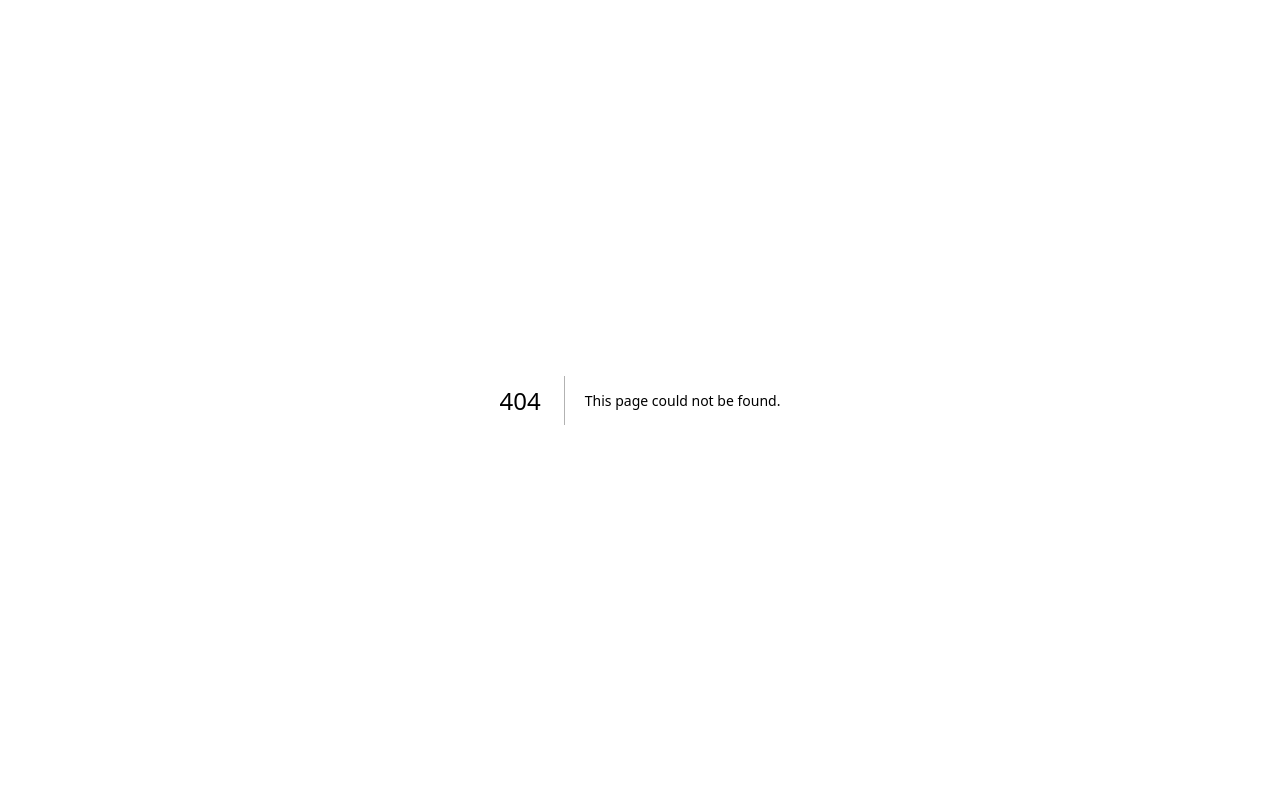
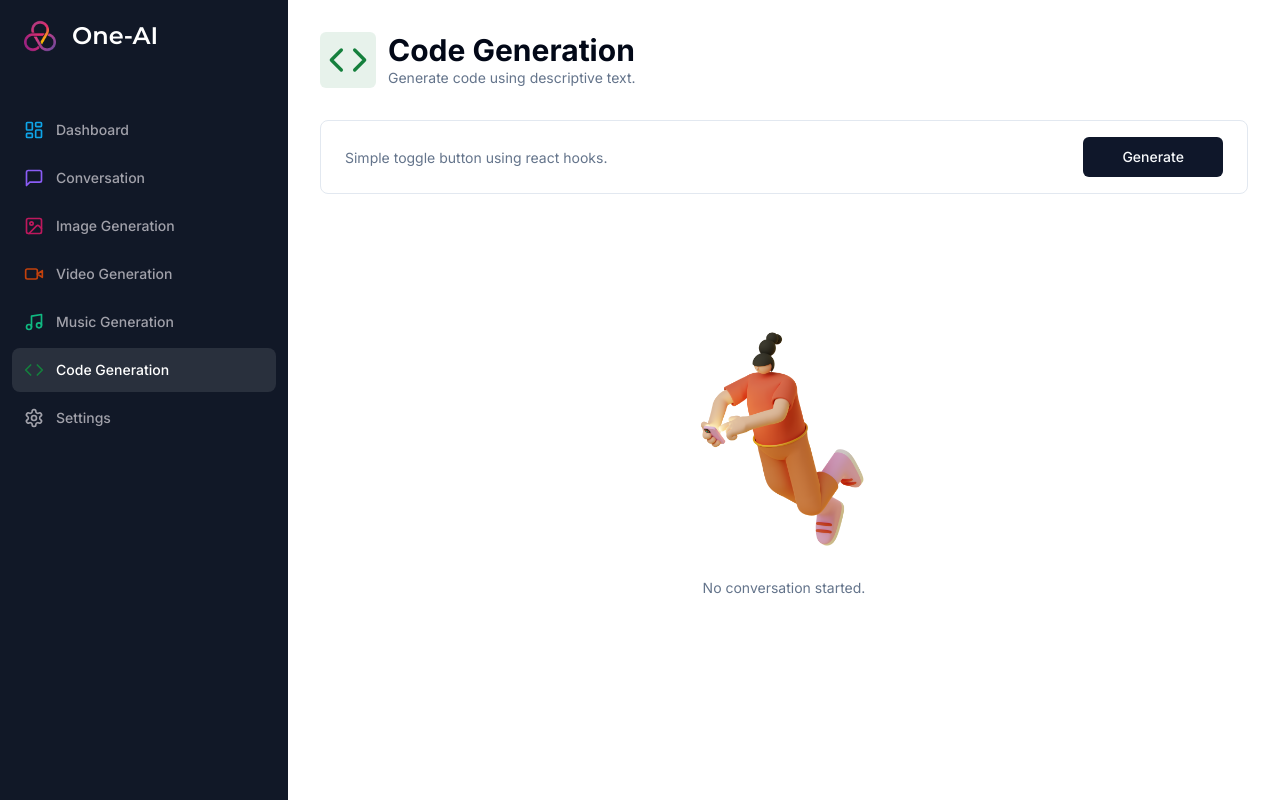
Before and after one commit to Himasnhu-AT/one-ai, a Next.js app: page /code in a window 1280 px wide. Before the commit this address had no page. Built offline with nearby package versions, Linux system fonts and the light colour scheme.

Commit message:
Code Generation done ;)

```diff
--- /dev/null
+++ b/app/(dashboard)/(routes)/code/constants.ts
@@ -0,0 +1,7 @@
+import * as z from 'zod';
+
+export const formSchema = z.object({
+    prompt: z.string().min(1, {
+        message: "Prompt is required",
+    })
+});
--- /dev/null
+++ b/app/(dashboard)/(routes)/code/page.tsx
@@ -0,0 +1,136 @@
+"use client";
+
+import * as z from "zod";
+import axios from "axios";
+import { Code } from "lucide-react";
+import { useForm } from "react-hook-form";
+import { useState } from "react";
+import ReactMarkdown from "react-markdown";
+import { useRouter } from "next/navigation";
+import { ChatCompletionRequestMessage } from "openai";
+
+import { BotAvatar } from "@/components/bot-avatar";
+import { Heading } from "@/components/heading";
+import { Button } from "@/components/ui/button";
+import { Input } from "@/components/ui/input";
+import { zodResolver } from "@hookform/resolvers/zod";
+import { Form, FormControl, FormField, FormItem } from "@/components/ui/form";
+import { cn } from "@/lib/utils";
+import { Loader } from "@/components/loader";
+import { UserAvatar } from "@/components/user-avatar";
+
+
+import { formSchema } from "./constants";
+import { Empty } from "@/components/empty";
+
+const CodePage = () => {
+    const router = useRouter();
+    const [messages, setMessages] = useState<ChatCompletionRequestMessage[]>([]);
+
+    const form = useForm<z.infer<typeof formSchema>>({
+        resolver: zodResolver(formSchema),
+        defaultValues: {
+            prompt: ""
+        }
+    });
+
+    const isLoading = form.formState.isSubmitting;
+
+    const onSubmit = async (values: z.infer<typeof formSchema>) => {
+        try {
+            const userMessage: ChatCompletionRequestMessage = { role: "user", content: values.prompt };
+            const newMessages = [...messages, userMessage];
+
+            const response = await axios.post('/api/code', { messages: newMessages });
+            setMessages((current) => [...current, userMessage, response.data]);
+
+            form.reset();
+        } catch (error: any) {
+            if (error?.response?.status === 403) {
+
+            } else {
+                console.log("Something went wrong.");
+            }
+        } finally {
+            router.refresh();
+        }
+    }
+
+    return (
+        <div>
+            <Heading
+                title="Code Generation"
+                description="Generate code using descriptive text."
+                icon={Code}
+                iconColor="text-green-700"
+                bgColor="bg-green-700/10"
+            />
+            <div className="px-4 lg:px-8">
+                <div>
+                    <Form {...form}>
+                        <form
+                            onSubmit={form.handleSubmit(onSubmit)}
+                            className="rounded-lg border w-full p-4 px-3 md:px-6 focus-within:shadow-sm grid grid-cols-12 gap-2"
+                        >
+                            <FormField
+                                name="prompt"
+                                render={({ field }) => (
+                                    <FormItem className="col-span-12 lg:col-span-10">
+                                        <FormControl className="m-0 p-0">
+                                            <Input
+                                                className="border-0 outline-none focus-visible:ring-0 focus-visible:ring-transparent"
+                                                disabled={isLoading}
+                                                placeholder="Simple toggle button using react hooks."
+                                                {...field}
+                                            />
+                                        </FormControl>
+                                    </FormItem>
+                                )}
+                            />
+                            <Button className="col-span-12 lg:col-span-2 w-full" type="submit" disabled={isLoading} size="icon">
+                                Generate
+                            </Button>
+                        </form>
+                    </Form>
+                </div>
+                <div className="space-y-4 mt-4">
+                    {isLoading && (
+                        <div className="p-8 rounded-lg w-full flex items-center justify-center bg-muted">
+                            <Loader />
+                        </div>
+                    )}
+                    {messages.length === 0 && !isLoading && (
+                        <Empty label="No conversation started." />
+                    )}
+                    <div className="flex flex-col-reverse gap-y-4">
+                        {messages.map((message) => (
+                            <div
+                                key={message.content}
+                                className={cn(
+                                    "p-8 w-full flex items-start gap-x-8 rounded-lg",
+                                    message.role === "user" ? "bg-white border border-black/10" : "bg-muted",
+                                )}
+                            >
+                                {message.role === "user" ? <UserAvatar /> : <BotAvatar />}
+                                <ReactMarkdown components={{
+                                    pre: ({ node, ...props }) => (
+                                        <div className="overflow-auto w-full my-2 bg-black/10 p-2 rounded-lg">
+                                            <pre {...props} />
+                                        </div>
+                                    ),
+                                    code: ({ node, ...props }) => (
+                                        <code className="bg-black/10 rounded-lg p-1" {...props} />
+                                    )
+                                }} className="text-sm overflow-hidden leading-7">
+                                    {message.content || ""}
+                                </ReactMarkdown>
+                            </div>
+                        ))}
+                    </div>
+                </div>
+            </div>
+        </div>
+    );
+}
+
+export default CodePage;
--- /dev/null
+++ b/app/api/code/route.ts
@@ -0,0 +1,56 @@
+import { auth } from "@clerk/nextjs";
+import { NextResponse } from "next/server";
+import { ChatCompletionRequestMessage, Configuration, OpenAIApi } from "openai";
+
+
+const configuration = new Configuration({
+    apiKey: process.env.OPENAI_API_KEY,
+});
+
+const openai = new OpenAIApi(configuration);
+
+const instructionMessage: ChatCompletionRequestMessage = {
+    role: "system",
+    content: "Your are a code generator developed by ONE AI. You must answer only in markdown code snippets. Use code comments for explanations."
+}
+
+export async function POST(
+    req: Request
+) {
+    try {
+        const { userId } = auth();
+        const body = await req.json();
+        const { messages } = body;
+
+        if (!userId) {
+            return new NextResponse("Unauthorized", { status: 401 });
+        }
+
+        if (!configuration.apiKey) {
+            return new NextResponse("OpenAI API Key not configured.", { status: 500 });
+        }
+
+        if (!messages) {
+            return new NextResponse("Messages are required", { status: 400 });
+        }
+
+
+        // if (!freeTrial && !isPro) {
+        //   return new NextResponse("Free trial has expired. Please upgrade to pro.", { status: 403 });
+        // }
+
+        const response = await openai.createChatCompletion({
+            model: "gpt-3.5-turbo",
+            messages: [instructionMessage, ...messages],
+        });
+
+        // if (!isPro) {
+        //   await incrementApiLimit();
+        // }
+
+        return NextResponse.json(response.data.choices[0].message);
+    } catch (error) {
+        console.log('[CODE_ERROR]', error);
+        return new NextResponse("Internal Error", { status: 500 });
+    }
+};
--- a/components/loader.tsx
+++ b/components/loader.tsx
@@ -6,7 +6,7 @@
             <div className="w-10 h-10 relative animate-spin">
                 <Image
                     alt="Logo"
-                    src="/next.png"
+                    src="/logo.png"
                     fill
                 />
             </div>
--- a/package.json
+++ b/package.json
@@ -24,6 +24,7 @@
     "react": "^18",
     "react-dom": "^18",
     "react-hook-form": "^7.48.2",
+    "react-markdown": "^9.0.1",
     "tailwind-merge": "^2.0.0",
     "tailwindcss-animate": "^1.0.7",
     "zod": "^3.22.4"
```
Also changed, not shown: 1 other file (tests, documents, lock files or other folders).
